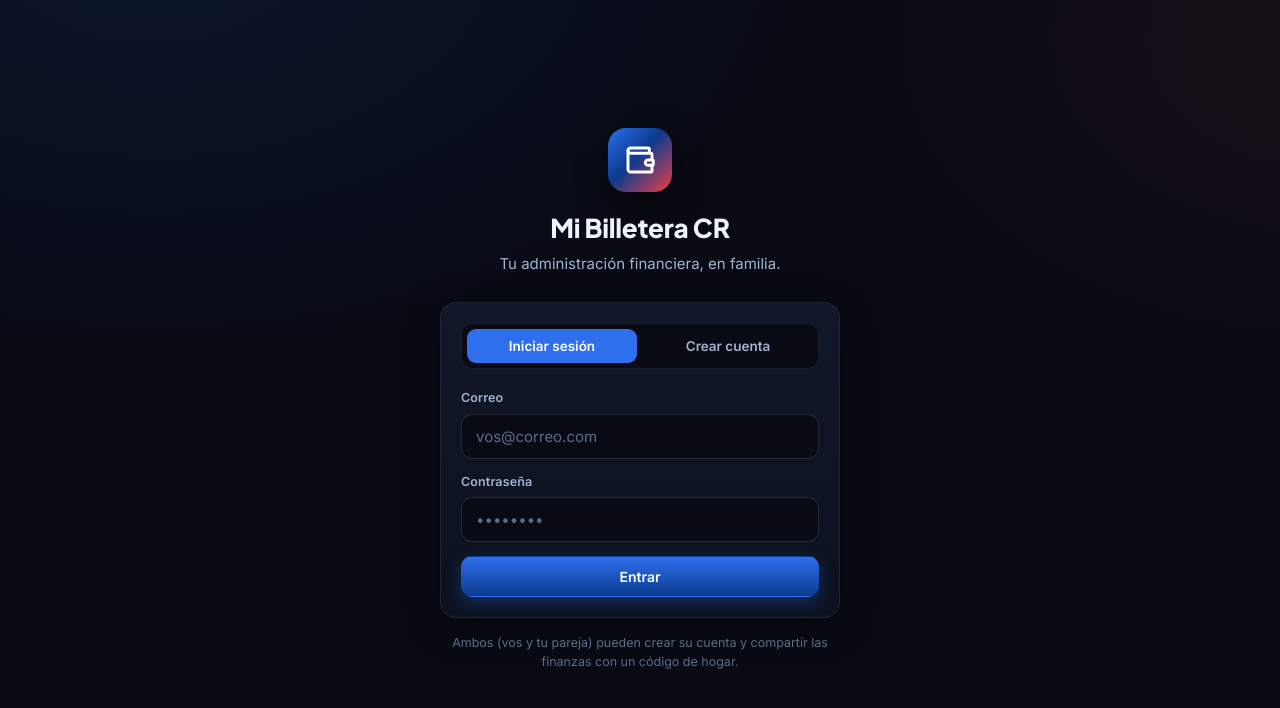
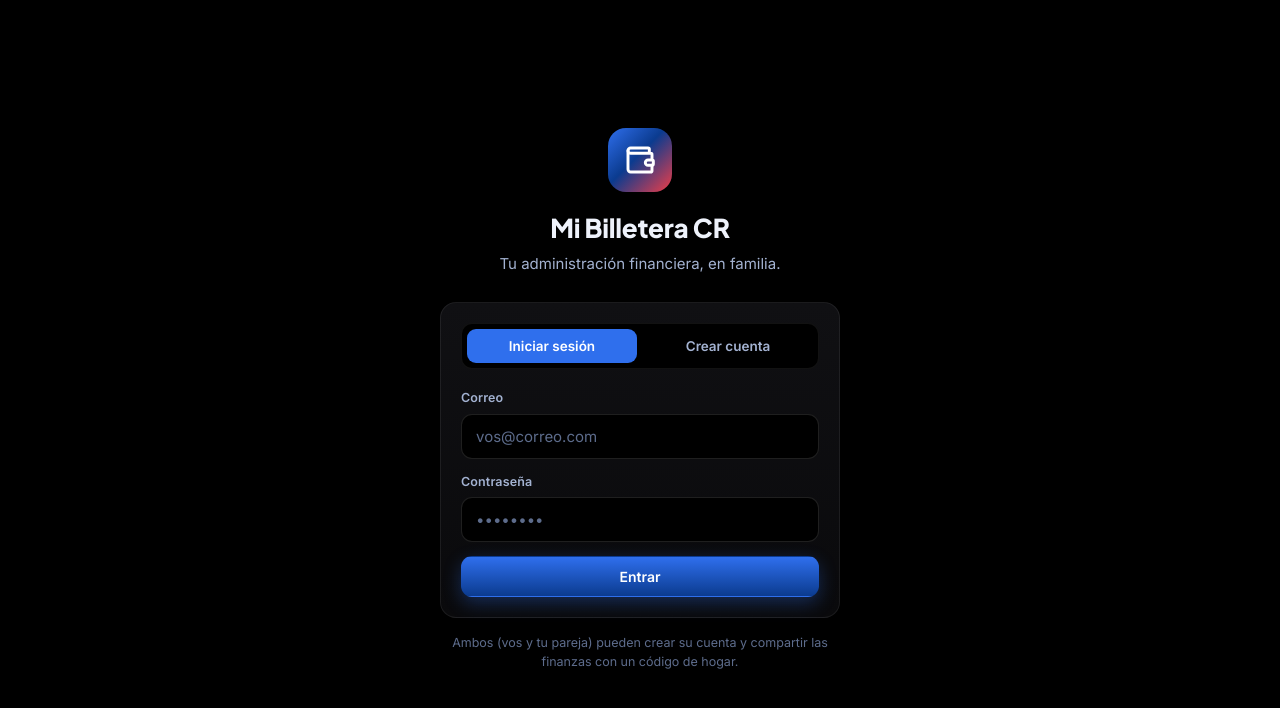
Before and after one commit to favilacode-spec/finanzas-app, a React (Vite) app: page /login in a window 1280 px wide. Shown: the top 708 px of the page. Built offline with nearby package versions, Linux system fonts and the light colour scheme; no server answers.

Commit message:
Fondo negro (acentos azul/rojo de Costa Rica se mantienen)

```diff
--- a/src/index.css
+++ b/src/index.css
@@ -5,11 +5,11 @@
 
 :root {
   /* Fondos */
-  --bg-base:      #080b14;
-  --bg-surface:   #0c111f;
-  --bg-card:      #111829;
-  --bg-elevated:  #18223a;
-  --bg-hover:     #1d2845;
+  --bg-base:      #000000;
+  --bg-surface:   #0a0a0c;
+  --bg-card:      #101013;
+  --bg-elevated:  #17171b;
+  --bg-hover:     #1f1f25;
 
   /* Azul Costa Rica */
   --blue:         #2f6fed;
@@ -48,10 +48,7 @@ html, body, #root { height: 100%; }
 
 body {
   font-family: var(--font-body);
-  background:
-    radial-gradient(1100px 700px at 12% -8%, rgba(47,111,237,0.10), transparent 60%),
-    radial-gradient(900px 600px at 105% 5%, rgba(239,62,72,0.07), transparent 55%),
-    var(--bg-base);
+  background: var(--bg-base);
   color: var(--text);
   -webkit-font-smoothing: antialiased;
   font-size: 15px;
@@ -207,7 +204,7 @@ input, select, textarea { font-family: inherit; }
 .topbar {
   display: flex; align-items: center; gap: 14px; padding: 16px 26px;
   padding-top: calc(16px + env(safe-area-inset-top));
-  position: sticky; top: 0; background: rgba(8,11,20,0.82); backdrop-filter: blur(12px);
+  position: sticky; top: 0; background: rgba(0,0,0,0.82); backdrop-filter: blur(12px);
   border-bottom: 1px solid var(--border); z-index: 30;
 }
 .topbar h1 { font-size: 20px; }
```
Also changed, not shown: index.html (+1 -1 lines).
